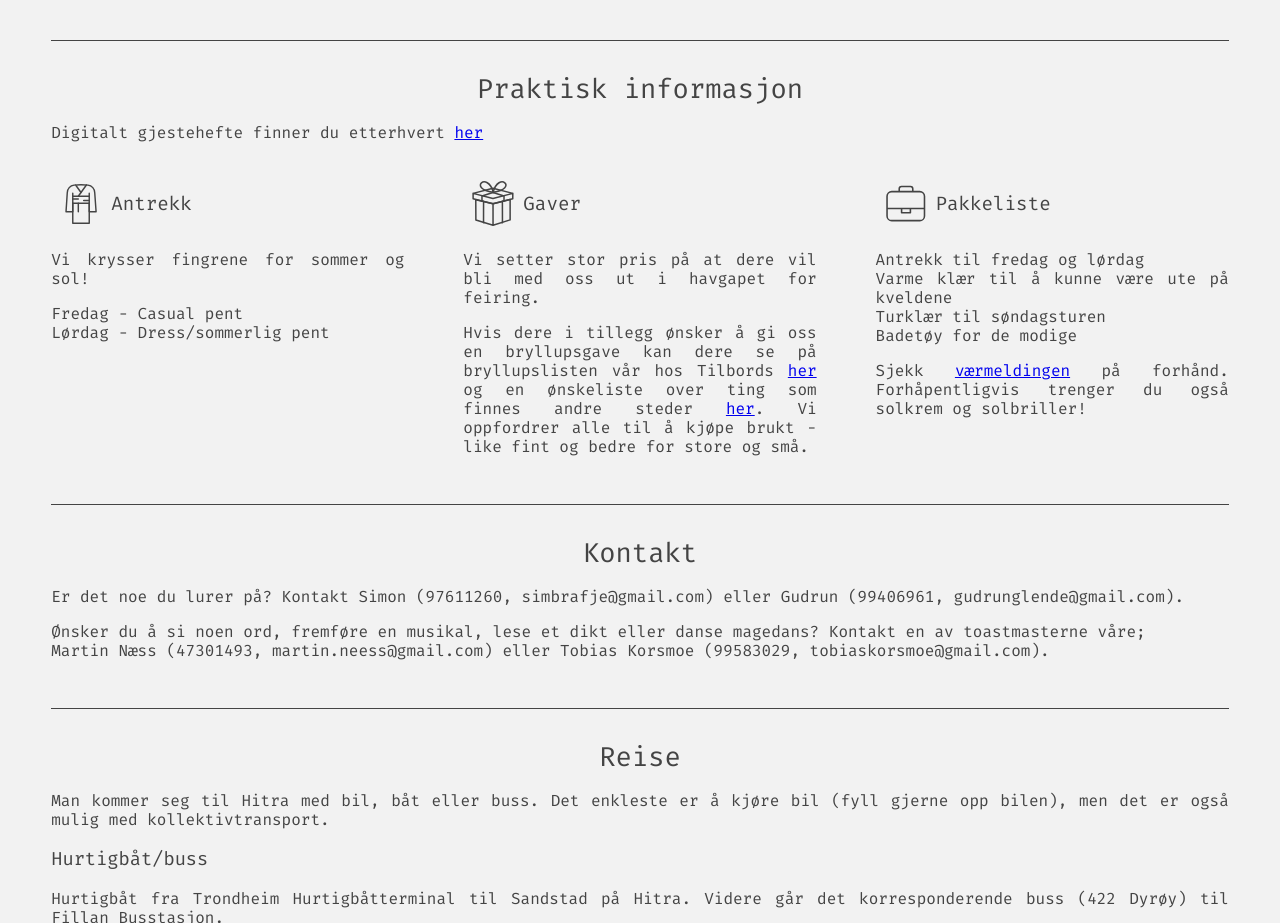
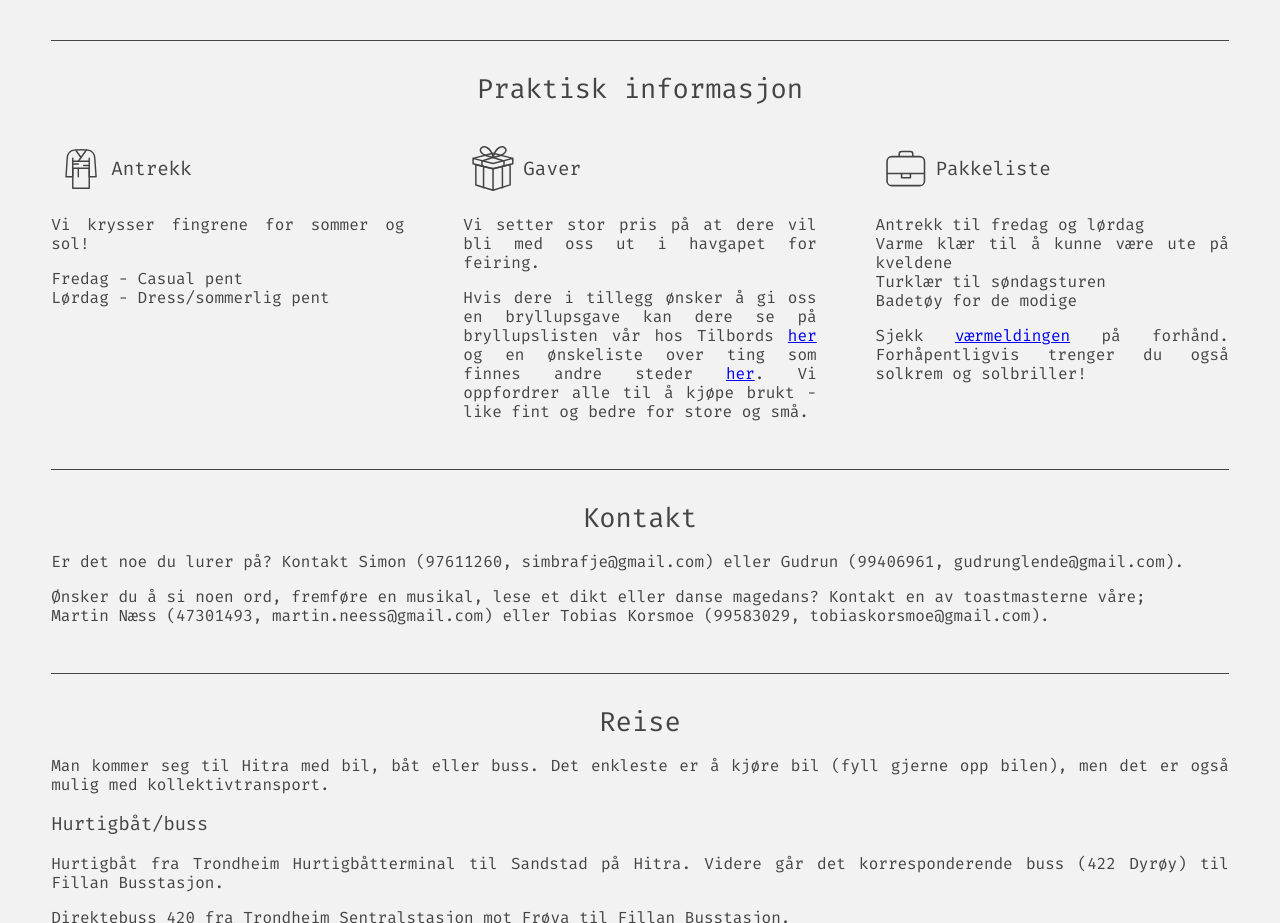
Before and after one commit to melhoos/gudrunogsimon, a React (Create React App) app: page / in a window 1280 px wide. Shown: the part 1600-2523 px from the top of the page. Built offline with nearby package versions, Linux system fonts and the light colour scheme.

Commit message:
Update Information.jsx

```diff
--- a/src/Information.jsx
+++ b/src/Information.jsx
@@ -12,10 +12,7 @@ const Information = () => {
       <h1>
         Praktisk informasjon
       </h1>
-      <p>
-        Digitalt gjestehefte finner du etterhvert {' '}
-        <a href="TBA.pdf" target="_blank"> her</a>
-        </p>
+
       <div className="bullets">
         <div>
           <h2>
```
